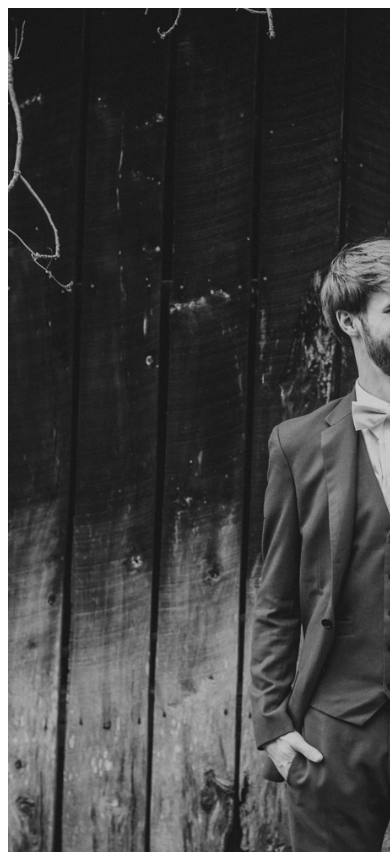
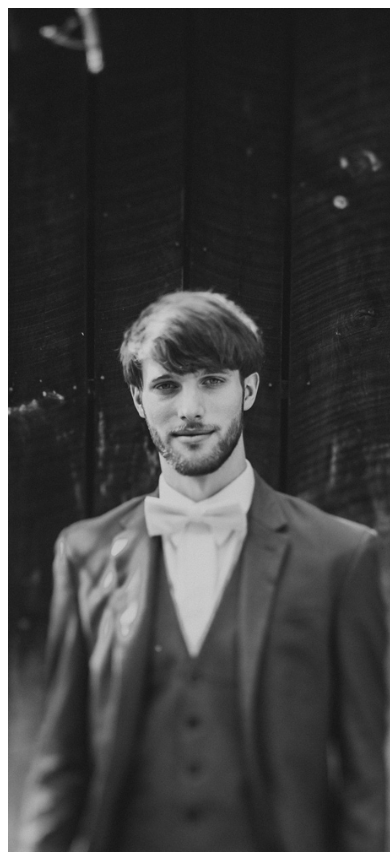
Before and after one commit to danandabbey/danieljohn.net, a React (Vite) app: page / in a window 390 px wide. Built offline with nearby package versions, Linux system fonts and the light colour scheme; the HTML template or start-up script is replaced by a standard one.

Commit message:
added photo

```diff
--- a/src/assets/styles.ts
+++ b/src/assets/styles.ts
@@ -1,6 +1,9 @@
+
+const mobile = window.innerWidth <= 900
+
 const style = {
     'app': {
-        'backgroundImage' : 'url(./portrait.jpg)',
+        'backgroundImage' : `url(${mobile? './portraitMobile.jpg' : './portrait.jpg'})`,
         'backgroundRepeat': 'no-repeat',
         'backgroundSize': 'cover',
         'backgroundAttachment': 'fixed',
```
Also changed, not shown: public/portraitMobile.jpg (added).
